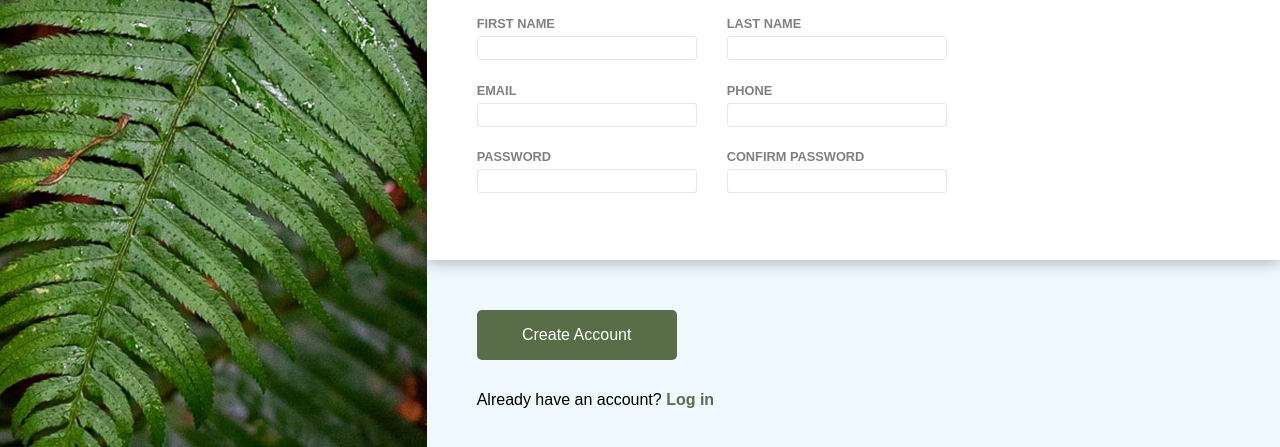
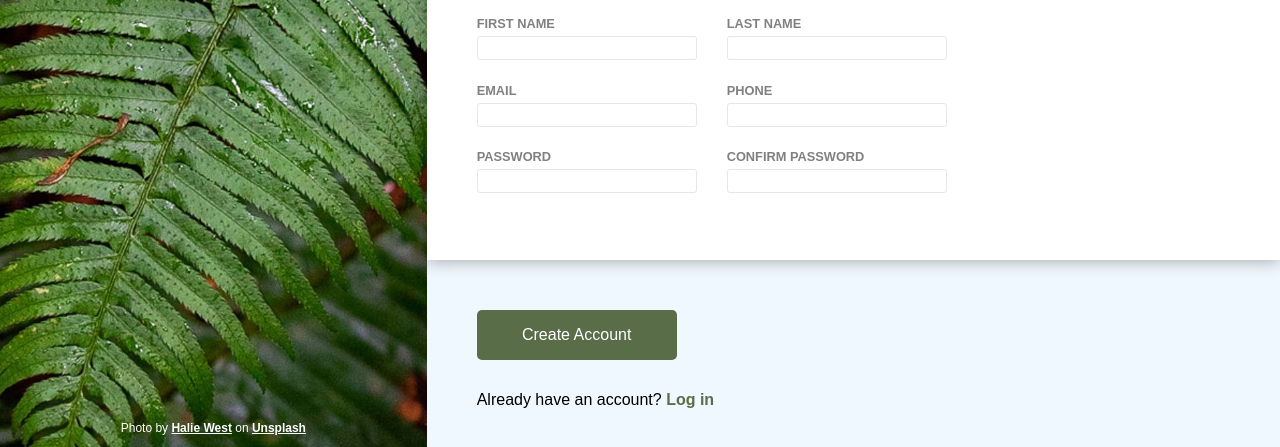
Before and after one commit to joshuarymer/odin-sign-up-form, a plain HTML site: page index.html in a window 1280 px wide. Shown: the part 353-800 px from the top of the page. Drawn offline with Linux system fonts and the light colour scheme.

Commit message:
Add bottom text

```diff
--- a/index.html
+++ b/index.html
@@ -14,6 +14,9 @@
             <div id="logo-con">
                 <img id="odin-logo" src="images/odin-logo.png">
                 <h1 id="odin-text">ODIN</h1>
+            </div>
+            <div id="bottom-text">
+                <p>Photo by <a class="one-link" href="https://unsplash.com/@haliewestphoto">Halie West</a> on <a class="one-link" href="https://unsplash.com/">Unsplash</a></p>
             </div>
         </div>
         <div id="section-2">
--- a/styles.css
+++ b/styles.css
@@ -76,6 +76,23 @@ body {
 
 #odin-logo {
     height: 125px;
+}
+
+#bottom-text {
+    width: 100%;
+    color: white;
+    font-size: 0.75rem;
+    display: flex;
+    flex-direction: row;
+    justify-content: center;
+    position: absolute;
+    bottom: 0px;
+}
+.one-link {
+    color: inherit;
+    text-decoration: underline;
+
+
 }
 
 /* section-2 */
```
